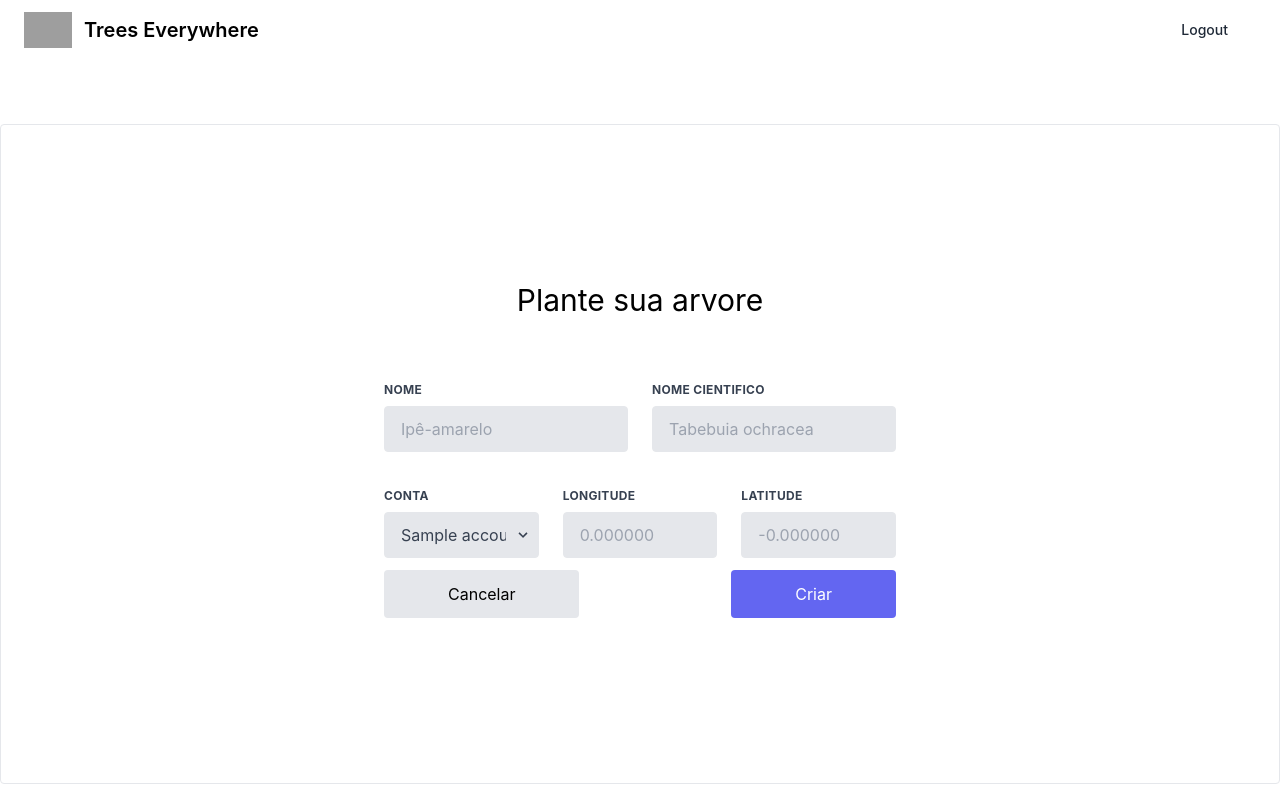
After one commit to carmo-sousa/TreesEverywhere, a Django app: template apps/user/templates/dashboard/plant/create.html in a window 1280 px wide. The commit adds this page. Run offline with Django 5.2, Linux system fonts and the light colour scheme; the template is opened without the code that fills it: most values are stand-ins (such as "Sample title", 1, 10 or a date in 2020); some libraries are stand-ins or nearby versions; grey boxes are pictures that could not be loaded.

Commit message:
feature: Adicionando tela para platar uma arvore

```diff
--- /dev/null
+++ b/apps/user/templates/dashboard/plant/create.html
@@ -0,0 +1,74 @@
+{% extends "base.html" %}
+
+{% block title %}Plantar{% endblock title %}
+
+{% block content %}
+<div class="flex flex-col h-full justify-center items-center mt-16 mb-4 rounded p-4 border">
+    <h1 class="text-3xl mb-16">Plante sua arvore</h1>
+    <form class="w-full max-w-lg" method="POST" action={% url "plants-create" %}>
+        {% csrf_token %}
+        <div class="flex flex-wrap -mx-3 mb-6">
+            <div class="w-full md:w-1/2 px-3 mb-6 md:mb-0">
+                <label class="block uppercase tracking-wide text-gray-700 text-xs font-bold mb-2" for="grid-name">
+                    Nome
+                </label>
+                <input
+                    class="appearance-none block w-full bg-gray-200 text-gray-700 border border-gray-200 rounded py-3 px-4 mb-3 leading-tight focus:outline-none focus:bg-white focus:border-gray-500"
+                    id="grid-name" name="name" type="text" placeholder="Ipê-amarelo" required>
+                {% comment %} <p class="text-red-500 text-xs italic">Please fill out this field.</p> {% endcomment %}
+            </div>
+            <div class="w-full md:w-1/2 px-3">
+                <label class="block uppercase tracking-wide text-gray-700 text-xs font-bold mb-2" for="grid-last-name">
+                    Nome cientifico
+                </label>
+                <input
+                    class="appearance-none block w-full bg-gray-200 text-gray-700 border border-gray-200 rounded py-3 px-4 leading-tight focus:outline-none focus:bg-white focus:border-gray-500"
+                    id="grid-scientific-name" name="scientific_name" type="text" placeholder="Tabebuia ochracea" required>
+            </div>
+        </div>
+        <div class="flex flex-wrap -mx-3 mb-2">
+            <div class="w-full md:w-1/3 px-3 mb-6 md:mb-0">
+                <label class="block uppercase tracking-wide text-gray-700 text-xs font-bold mb-2" for="grid-state">
+                    Conta
+                </label>
+                <div class="relative">
+                    <select
+                        class="block appearance-none w-full bg-gray-200 border border-gray-200 text-gray-700 py-3 px-4 pr-8 rounded leading-tight focus:outline-none focus:bg-white focus:border-gray-500"
+                        id="grid-account" name="account">
+                        {% for account in accounts %}
+                            <option value={{account.pk}}>{{account.name}}</option>
+                        {% endfor %}
+                    </select>
+                    <div class="pointer-events-none absolute inset-y-0 right-0 flex items-center px-2 text-gray-700">
+                        <svg class="fill-current h-4 w-4" xmlns="http://www.w3.org/2000/svg" viewBox="0 0 20 20">
+                            <path d="M9.293 12.95l.707.707L15.657 8l-1.414-1.414L10 10.828 5.757 6.586 4.343 8z" />
+                        </svg>
+                    </div>
+                </div>
+            </div>
+            <div class="w-full md:w-1/3 px-3 mb-6 md:mb-0">
+                <label class="block uppercase tracking-wide text-gray-700 text-xs font-bold mb-2" for="grid-longitude">
+                    Longitude
+                </label>
+                <input
+                    class="appearance-none block w-full bg-gray-200 text-gray-700 border border-gray-200 rounded py-3 px-4 leading-tight focus:outline-none focus:bg-white focus:border-gray-500"
+                    id="grid-longitude" name="longitude" type="text" placeholder="0.000000" required>
+            </div>
+            <div class="w-full md:w-1/3 px-3 mb-6 md:mb-0">
+                <label class="block uppercase tracking-wide text-gray-700 text-xs font-bold mb-2" for="grid-latitude">
+                    Latitude
+                </label>
+                <input
+                    class="appearance-none block w-full bg-gray-200 text-gray-700 border border-gray-200 rounded py-3 px-4 leading-tight focus:outline-none focus:bg-white focus:border-gray-500"
+                    id="grid-latitude" name="latitude" type="text" placeholder="-0.000000" required>
+            </div>
+            <div class="flex justify-between w-full mt-3 px-3 mb-6 md:mb-0">
+                <a href={% url "index" %} class="px-16 py-3 bg-gray-200 rounded focus:bg-gray-300">Cancelar</a>
+                <input
+                    class="appearance-none block bg-primary-500 text-white rounded py-3 px-16 leading-tight focus:outline-none focus:bg-primary-600"
+                    id="grid-latitude" type="submit" value="Criar">
+            </div>
+        </div>
+    </form>
+</div>
+{% endblock content %}
--- a/templates/partials/_header.html
+++ b/templates/partials/_header.html
@@ -7,9 +7,9 @@
             </a>
             <div class="flex items-center lg:order-2">
                 {% if request.user %}
-                    <a href="#" class="text-gray-800 dark:text-white hover:bg-gray-50 focus:ring-4 focus:ring-gray-300 font-medium rounded-lg text-sm px-4 lg:px-5 py-2 lg:py-2.5 mr-2 dark:hover:bg-gray-700 focus:outline-none dark:focus:ring-gray-800">Logout</a>
+                    <a href={% url "logout" %} class="text-gray-800 dark:text-white hover:bg-gray-50 focus:ring-4 focus:ring-gray-300 font-medium rounded-lg text-sm px-4 lg:px-5 py-2 lg:py-2.5 mr-2 dark:hover:bg-gray-700 focus:outline-none dark:focus:ring-gray-800">Logout</a>
                 {% else %}
-                    <a href="#" class="text-white bg-primary-700 hover:bg-primary-800 focus:ring-4 focus:ring-primary-300 font-medium rounded-lg text-sm px-4 lg:px-5 py-2 lg:py-2.5 mr-2 dark:bg-primary-600 dark:hover:bg-primary-700 focus:outline-none dark:focus:ring-primary-800">Login</a>
+                    <a href={% url "login" %} class="text-white bg-primary-700 hover:bg-primary-800 focus:ring-4 focus:ring-primary-300 font-medium rounded-lg text-sm px-4 lg:px-5 py-2 lg:py-2.5 mr-2 dark:bg-primary-600 dark:hover:bg-primary-700 focus:outline-none dark:focus:ring-primary-800">Login</a>
                 {% endif %}
                 <button data-collapse-toggle="mobile-menu-2" type="button" class="inline-flex items-center p-2 ml-1 text-sm text-gray-500 rounded-lg lg:hidden hover:bg-gray-100 focus:outline-none focus:ring-2 focus:ring-gray-200 dark:text-gray-400 dark:hover:bg-gray-700 dark:focus:ring-gray-600" aria-controls="mobile-menu-2" aria-expanded="false">
                     <span class="sr-only">Abrir menu</span>
```
Also changed, not shown: apps/tree/forms.py (added, +9 -0 lines), apps/user/templates/dashboard/index.html (+15 -15 lines), apps/user/templates/partials/_table.html (added, +31 -0 lines), apps/user/urls.py (+7 -1 lines), apps/user/views.py (+51 -4 lines), everywhere/settings.py (+14 -0 lines), README.md.
